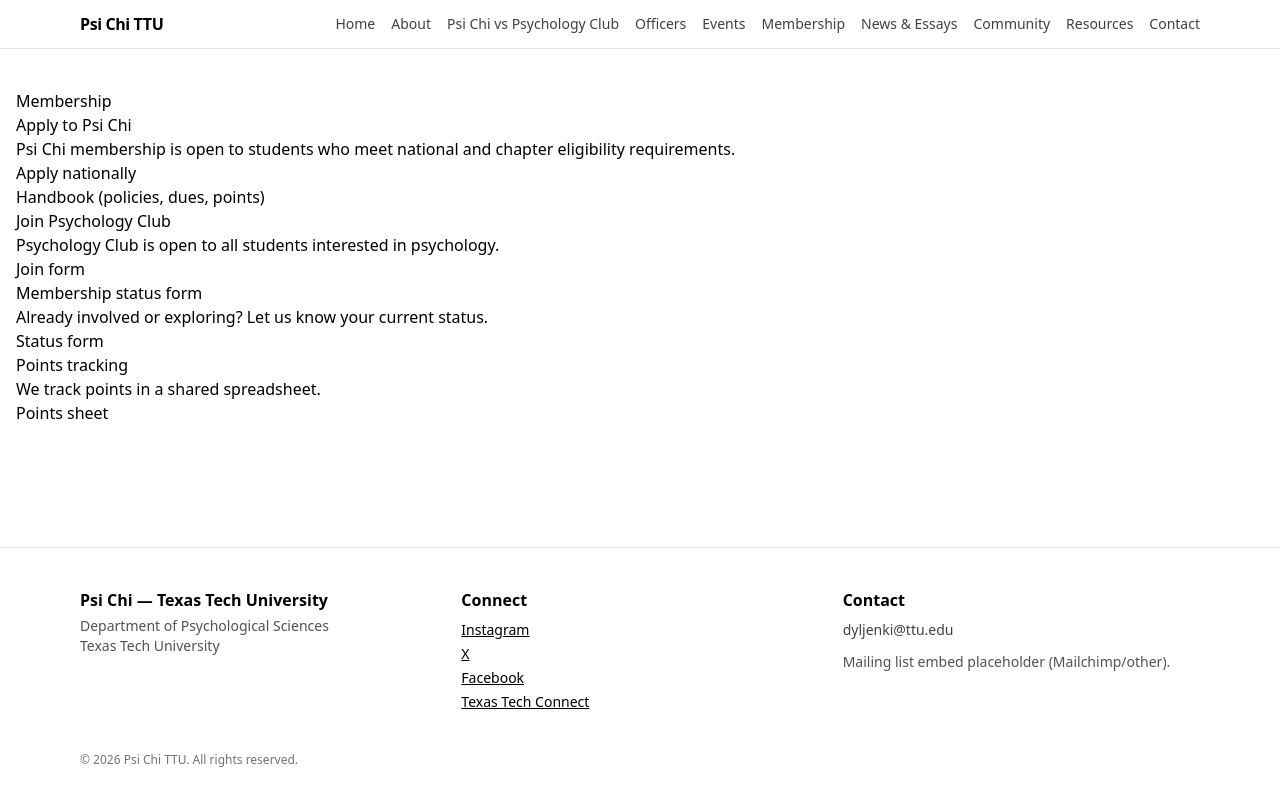
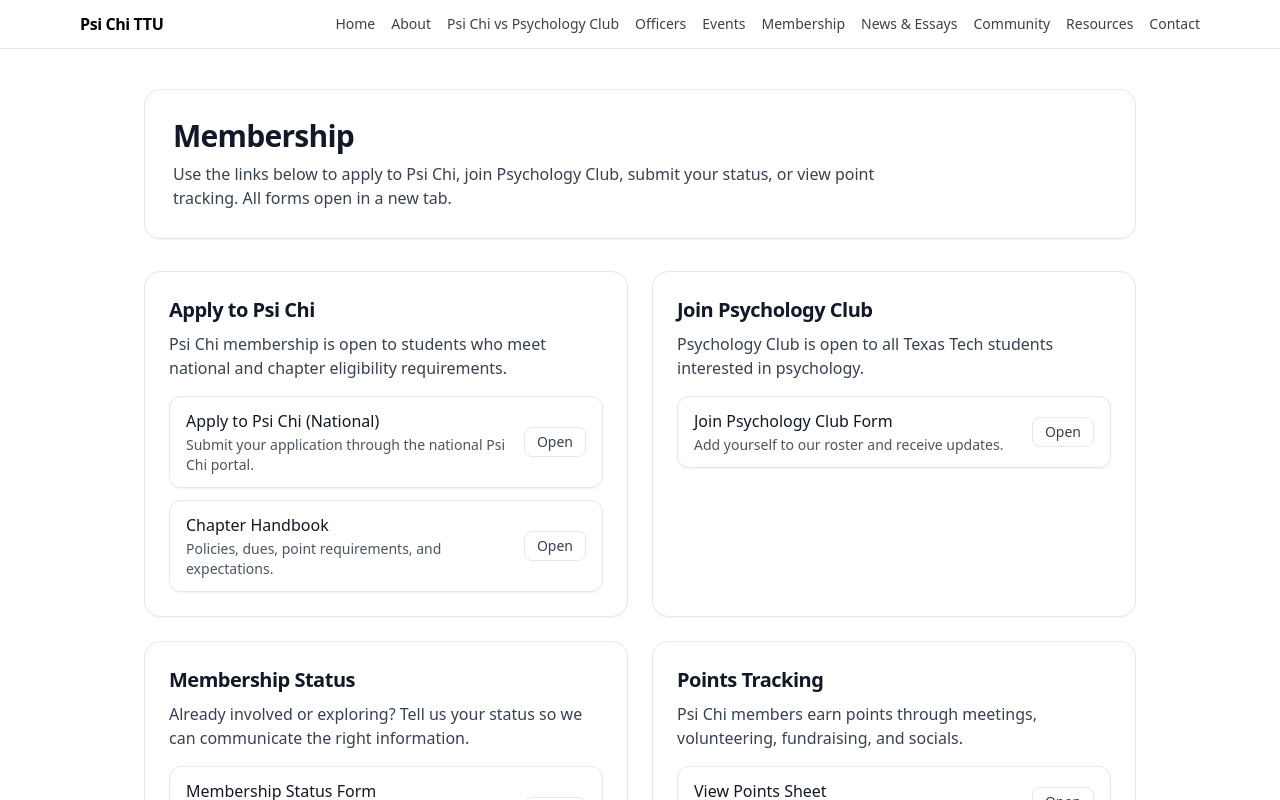
Before and after one commit to DR-Jenkinss/psichi-ttu-chapter-site, a Next.js app: page /membership in a window 1280 px wide. Shown: the top 800 px of the page. Built offline with nearby package versions, Linux system fonts and the light colour scheme.

Commit message:
Update page.tsx

```diff
--- a/app/membership/page.tsx
+++ b/app/membership/page.tsx
@@ -1,77 +1,125 @@
 import settings from "@/content/settings.json";
+
+function ActionLink({
+  href,
+  label,
+  sublabel,
+}: {
+  href: string;
+  label: string;
+  sublabel?: string;
+}) {
+  return (
+    <a
+      href={href}
+      target="_blank"
+      rel="noopener noreferrer"
+      className="group flex items-center justify-between gap-4 rounded-xl border bg-white px-4 py-3 shadow-sm transition hover:shadow-md"
+    >
+      <div>
+        <div className="font-medium text-gray-900 group-hover:underline">
+          {label}
+        </div>
+        {sublabel ? (
+          <div className="mt-0.5 text-sm text-gray-600">{sublabel}</div>
+        ) : null}
+      </div>
+      <div className="shrink-0 rounded-lg border px-3 py-1 text-sm text-gray-700 transition group-hover:bg-gray-50">
+        Open
+      </div>
+    </a>
+  );
+}
+
+function SectionCard({
+  title,
+  description,
+  children,
+}: {
+  title: string;
+  description: string;
+  children: React.ReactNode;
+}) {
+  return (
+    <section className="rounded-2xl border bg-white p-6 shadow-sm">
+      <h2 className="text-xl font-semibold tracking-tight text-gray-900">
+        {title}
+      </h2>
+      <p className="mt-2 text-gray-700">{description}</p>
+      <div className="mt-4 space-y-3">{children}</div>
+    </section>
+  );
+}
 
 export default function MembershipPage() {
   return (
-    <main className="prose mx-auto px-4 py-10">
-      <h1>Membership</h1>
+    <main className="mx-auto max-w-5xl px-4 py-10">
+      {/* Header */}
+      <header className="rounded-2xl border bg-white p-7 shadow-sm">
+        <h1 className="text-3xl font-bold tracking-tight text-gray-900">
+          Membership
+        </h1>
+        <p className="mt-2 max-w-3xl text-gray-700">
+          Use the links below to apply to Psi Chi, join Psychology Club, submit
+          your status, or view point tracking. All forms open in a new tab.
+        </p>
+      </header>
 
-      <h2>Apply to Psi Chi</h2>
-      <p>
-        Psi Chi membership is open to students who meet national and chapter
-        eligibility requirements.
-      </p>
-      <ul>
-        <li>
-          <a
+      {/* Grid */}
+      <div className="mt-8 grid gap-6 md:grid-cols-2">
+        <SectionCard
+          title="Apply to Psi Chi"
+          description="Psi Chi membership is open to students who meet national and chapter eligibility requirements."
+        >
+          <ActionLink
             href={settings.psiChiNationalApplyUrl}
-            target="_blank"
-            rel="noopener noreferrer"
-          >
-            Apply nationally
-          </a>
-        </li>
-        <li>
-          <a
+            label="Apply to Psi Chi (National)"
+            sublabel="Submit your application through the national Psi Chi portal."
+          />
+          <ActionLink
             href={settings.handbookUrl}
-            target="_blank"
-            rel="noopener noreferrer"
-          >
-            Handbook (policies, dues, points)
-          </a>
-        </li>
-      </ul>
+            label="Chapter Handbook"
+            sublabel="Policies, dues, point requirements, and expectations."
+          />
+        </SectionCard>
 
-      <h2>Join Psychology Club</h2>
-      <p>Psychology Club is open to all students interested in psychology.</p>
-      <ul>
-        <li>
-          <a
+        <SectionCard
+          title="Join Psychology Club"
+          description="Psychology Club is open to all Texas Tech students interested in psychology."
+        >
+          <ActionLink
             href={settings.psychClubJoinFormUrl}
-            target="_blank"
-            rel="noopener noreferrer"
-          >
-            Join form
-          </a>
-        </li>
-      </ul>
+            label="Join Psychology Club Form"
+            sublabel="Add yourself to our roster and receive updates."
+          />
+        </SectionCard>
 
-      <h2>Membership status form</h2>
-      <p>Already involved or exploring? Let us know your current status.</p>
-      <ul>
-        <li>
-          <a
+        <SectionCard
+          title="Membership Status"
+          description="Already involved or exploring? Tell us your status so we can communicate the right information."
+        >
+          <ActionLink
             href={settings.statusFormUrl}
-            target="_blank"
-            rel="noopener noreferrer"
-          >
-            Status form
-          </a>
-        </li>
-      </ul>
+            label="Membership Status Form"
+            sublabel="Psi Chi member, Psychology Club member, interested, or alumni."
+          />
+        </SectionCard>
 
-      <h2>Points tracking</h2>
-      <p>We track points in a shared spreadsheet.</p>
-      <ul>
-        <li>
-          <a
+        <SectionCard
+          title="Points Tracking"
+          description="Psi Chi members earn points through meetings, volunteering, fundraising, and socials."
+        >
+          <ActionLink
             href={settings.pointsSheetUrl}
-            target="_blank"
-            rel="noopener noreferrer"
-          >
-            Points sheet
-          </a>
-        </li>
-      </ul>
+            label="View Points Sheet"
+            sublabel="View-only spreadsheet for current point totals."
+          />
+          <p className="text-sm text-gray-600">
+            Note: If you cannot access the sheet, confirm you are logged into
+            your TTU Google account or request access from the officer board.
+          </p>
+        </SectionCard>
+      </div>
     </main>
   );
 }
```
